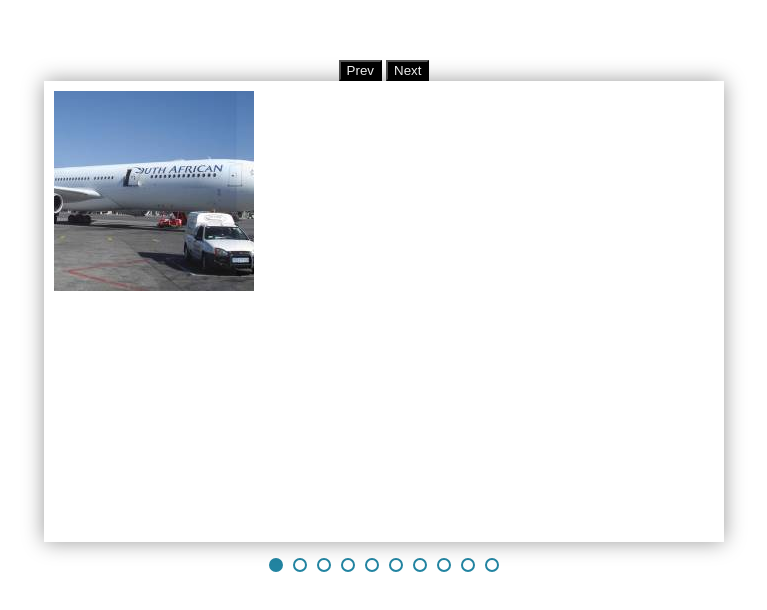
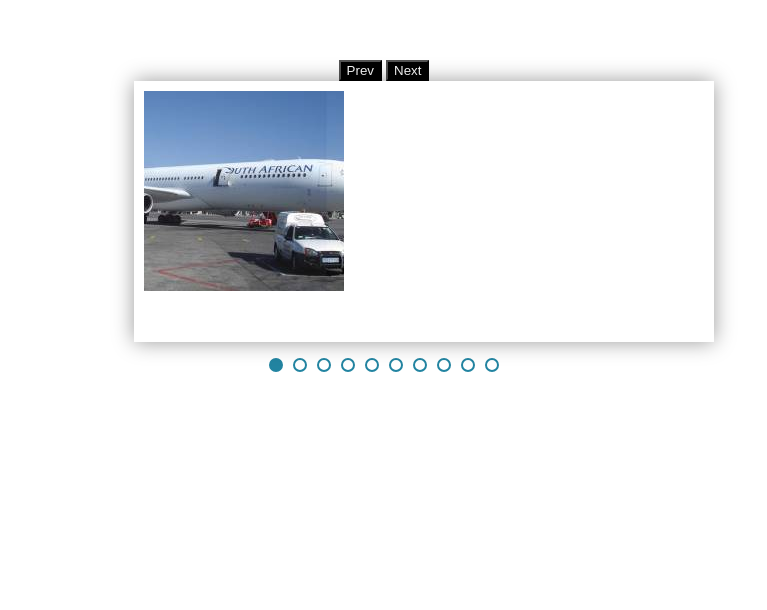
Before and after one commit to jmanock/getBFaced, a website: page app/test.html in a window 1280 px wide. Shown: the whole page, without its empty margins (256-1023 px from the left). Drawn offline with nearby package versions, Linux system fonts and the light colour scheme.

Commit message:
now to get this to work with the site images

```diff
--- a/app/test.html
+++ b/app/test.html
@@ -2,16 +2,17 @@
   <head>
   <style>
   .container{
-    width:800px;
+    width:500px;
     margin: 60px auto;
     text-align:center;
+
   }
   #slider{
     margin:0 auto;
     list-style:none;
     position: relative;
-    width:660px;
-    height:441px;
+    width:560px;
+    height:241px;
     padding:10px;
     box-shadow: 0 0 20px rgba(0,0,0,0.4);
   }
```
